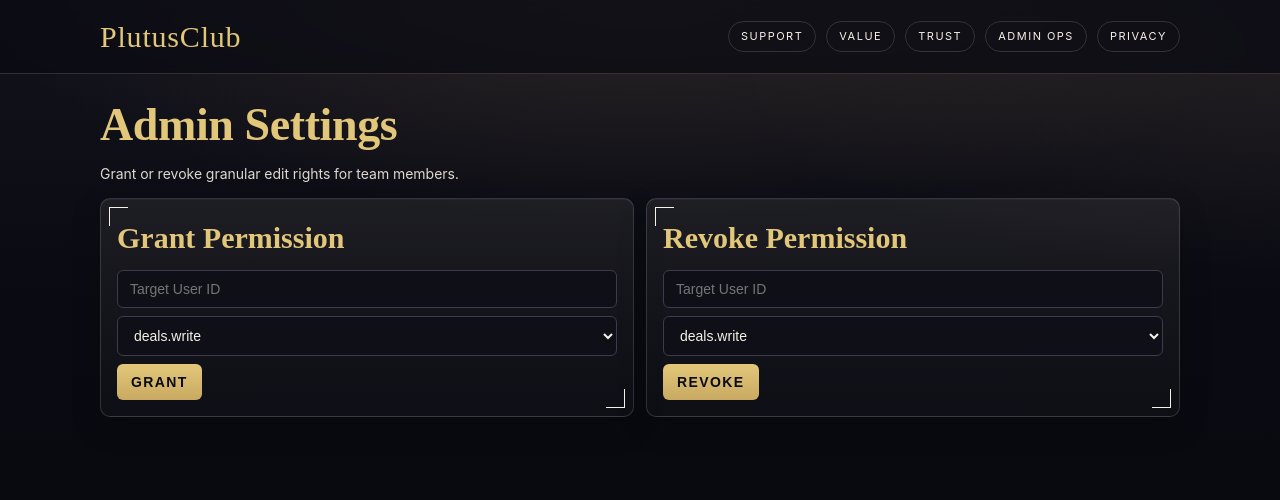
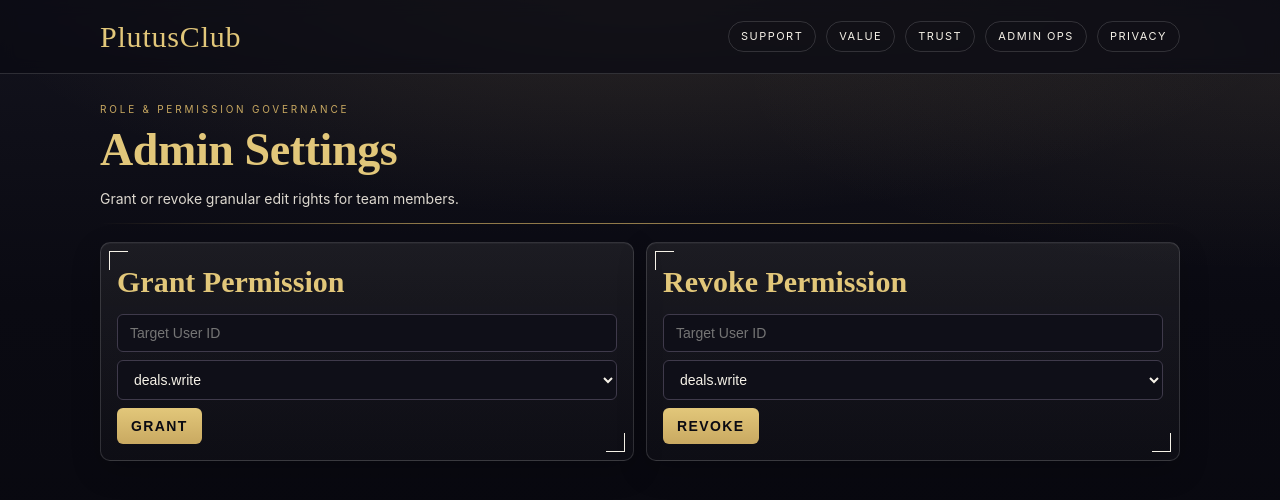
Before and after one commit to Teamtrue/luxury-members, a Next.js app in the folder luxury-members-next/: page /admin/settings in a window 1280 px wide. Shown: the top 500 px of the page. Built offline with nearby package versions, Linux system fonts and the light colour scheme.

Commit message:
Add premium hero framing to admin settings page

```diff
--- a/luxury-members-next/app/admin/settings/page.tsx
+++ b/luxury-members-next/app/admin/settings/page.tsx
@@ -1,8 +1,10 @@
 export default function AdminSettingsPage() {
   return (
     <>
+      <div className="hero-eyebrow">Role & Permission Governance</div>
       <h1>Admin Settings</h1>
       <p>Grant or revoke granular edit rights for team members.</p>
+      <div className="hairline" />
 
       <div className="grid-2">
         <section>
```
